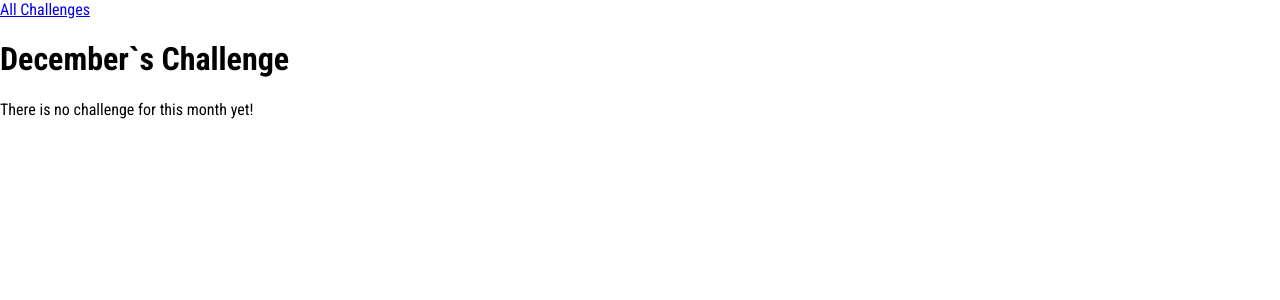
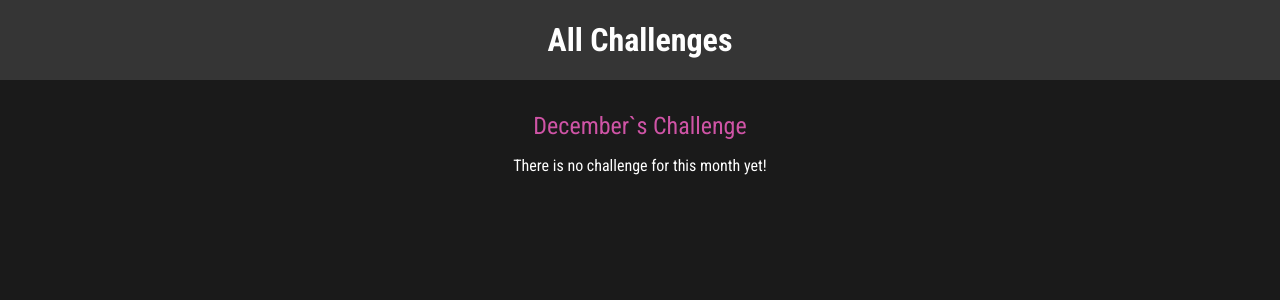
Before and after one commit to Kasaklalita/monthly-challenges, a Django app: page /challenges/december in a window 1280 px wide. Shown: the top 300 px of the page. Run offline with Django 4.2, Linux system fonts and the light colour scheme.

Commit message:
added css styling

```diff
--- /dev/null
+++ b/challenges/static/challenges/challenge.css
@@ -0,0 +1,19 @@
+h1,
+h2 {
+  text-align: center;
+  color: white;
+}
+h1 {
+  font-size: 1.5rem;
+  margin: 2rem 0 1rem 0;
+  font-weight: normal;
+  color: #cf54a6
+}
+h2 {
+  font-size: 3rem;
+  font-weight: bold;
+}
+.fallback {
+  text-align: center;
+  color: white;
+}
--- /dev/null
+++ b/challenges/static/challenges/includes/header.css
@@ -0,0 +1,22 @@
+header {
+  width: 100%;
+  height: 5rem;
+  background-color: #353535;
+}
+header nav {
+  width: 100%;
+  height: 100%;
+  display: flex;
+  justify-content: center;
+  align-items: center;
+}
+header nav a {
+  color: white;
+  font-size: 2rem;
+  font-weight: bold;
+  text-decoration: none;
+}
+header nav a:hover,
+header nav a:active {
+  color: #cf54a6;
+}
--- a/challenges/templates/challenges/challenge.html
+++ b/challenges/templates/challenges/challenge.html
@@ -1,4 +1,11 @@
 {% extends "base.html" %}
+{% load static %}
+
+{% block css_files%}
+  <link rel="stylesheet" href="{% static 'challenges/challenge.css' %}">
+  <link rel="stylesheet" href="{% static 'challenges/includes/header.css' %}">
+{% endblock %}
+
 
   {% block page_title %}
     {{ month_name|title }} Challenge
@@ -12,6 +19,6 @@
     {% if text is not None %}
       <h2>{{text}}</h2>
     {% else %}
-      <p>There is no challenge for this month yet!</p>
+      <p class="fallback">There is no challenge for this month yet!</p>
     {% endif %}
   {% endblock %}
--- a/challenges/templates/challenges/index.html
+++ b/challenges/templates/challenges/index.html
@@ -3,6 +3,7 @@
 
 {% block css_files%}
   <link rel="stylesheet" href="{% static 'challenges/challenges.css' %}">
+  <link rel="stylesheet" href="{% static 'challenges/includes/header.css' %}">
 {% endblock %}
 
   {% block page_title %}
--- a/static/styles.css
+++ b/static/styles.css
@@ -5,4 +5,5 @@ html {
 }
 body {
   margin: 0;
+  background-color: #1a1a1a;
 }
```
Also changed, not shown: challenges/static/challenges/challenges.css (+30 -0 lines).
